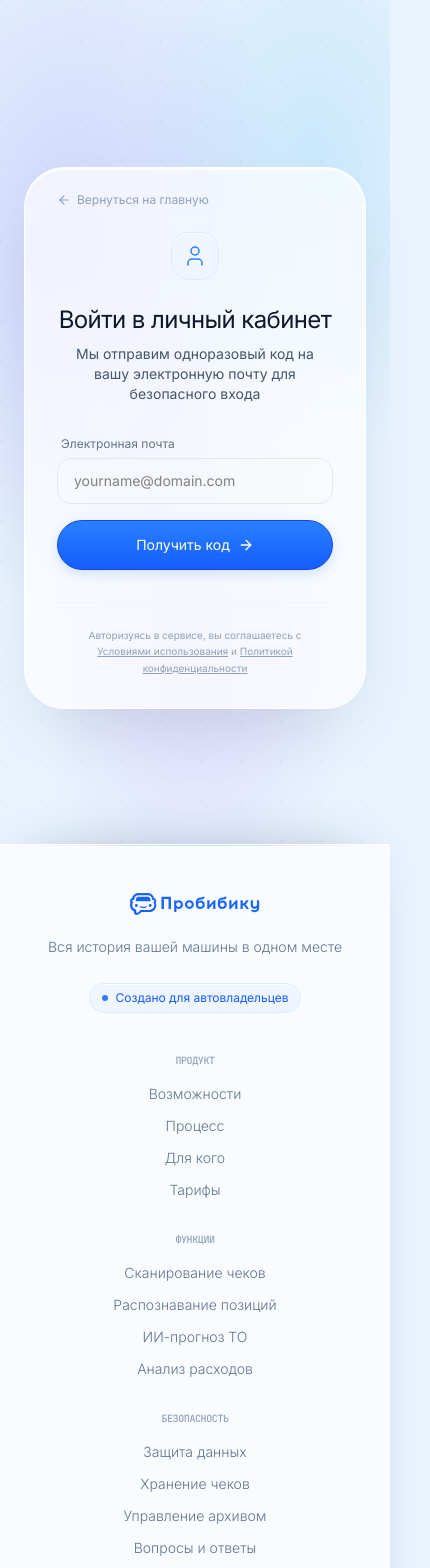
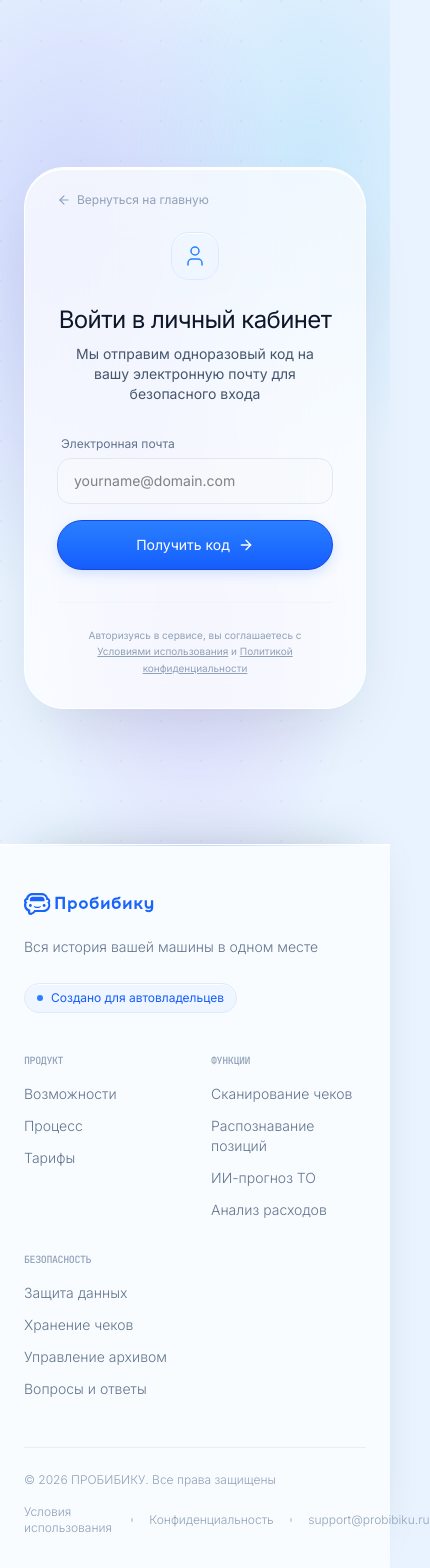
Before and after one commit to MukhamedzyanovDm/probibiku, a Next.js app: page /login in a window 390 px wide. Shown: the top 1568 px of the page, 430 px wide, since content can reach past the window. Built offline with nearby package versions, Linux system fonts and the light colour scheme.

Commit message:
style(footer): adjust mobile layout to 2 columns and left text alignment

```diff
--- a/src/components/Footer.tsx
+++ b/src/components/Footer.tsx
@@ -10,7 +10,7 @@ export function Footer() {
         {/* Main Footer Grid */}
         <div className="grid grid-cols-1 lg:grid-cols-[1.2fr_1.8fr] gap-10 lg:gap-16">
           {/* Brand / Summary */}
-          <div className="flex flex-col items-center lg:items-start text-center lg:text-left">
+          <div className="flex flex-col items-start text-left">
             <a href="#" className="flex items-center gap-3 group">
               <img src="/Probibiku_main_logo.svg" alt="ПРОБИБИКУ" className="h-[22.4px] w-auto" />
             </a>
@@ -26,23 +26,20 @@ export function Footer() {
           </div>
 
           {/* Footer Link Groups */}
-          <div className="grid grid-cols-1 sm:grid-cols-3 gap-8 text-center sm:text-left">
+          <div className="grid grid-cols-2 sm:grid-cols-3 gap-8 text-left">
             {/* Product */}
             <div>
               <p className="font-mono text-[10px] font-medium tracking-[-0.04em] text-slate-400 uppercase mb-4">
                 Продукт
               </p>
               <div className="flex flex-col gap-3 text-sm text-slate-500 font-light">
-                <a href="#features" className="hover:text-blue-600 transition-colors">
+                <a href="/#features" className="hover:text-blue-600 transition-colors">
                   Возможности
                 </a>
-                <a href="#workflow" className="hover:text-blue-600 transition-colors">
+                <a href="/#workflow" className="hover:text-blue-600 transition-colors">
                   Процесс
                 </a>
-                <a href="#built-for" className="hover:text-blue-600 transition-colors">
-                  Для кого
-                </a>
-                <a href="#pricing" className="hover:text-blue-600 transition-colors">
+                <a href="/#pricing" className="hover:text-blue-600 transition-colors">
                   Тарифы
                 </a>
               </div>
@@ -54,16 +51,16 @@ export function Footer() {
                 Функции
               </p>
               <div className="flex flex-col gap-3 text-sm text-slate-500 font-light">
-                <a href="#workflow" className="hover:text-blue-600 transition-colors">
+                <a href="/#demo" className="hover:text-blue-600 transition-colors">
                   Сканирование чеков
                 </a>
-                <a href="#features" className="hover:text-blue-600 transition-colors">
+                <a href="/#features" className="hover:text-blue-600 transition-colors">
                   Распознавание позиций
                 </a>
-                <a href="#features" className="hover:text-blue-600 transition-colors">
+                <a href="/#features" className="hover:text-blue-600 transition-colors">
                   ИИ-прогноз ТО
                 </a>
-                <a href="#features" className="hover:text-blue-600 transition-colors">
+                <a href="/#features" className="hover:text-blue-600 transition-colors">
                   Анализ расходов
                 </a>
               </div>
@@ -75,16 +72,16 @@ export function Footer() {
                 Безопасность
               </p>
               <div className="flex flex-col gap-3 text-sm text-slate-500 font-light">
-                <a href="#privacy" className="hover:text-blue-600 transition-colors">
+                <a href="/#privacy" className="hover:text-blue-600 transition-colors">
                   Защита данных
                 </a>
-                <a href="#privacy" className="hover:text-blue-600 transition-colors">
+                <a href="/#privacy" className="hover:text-blue-600 transition-colors">
                   Хранение чеков
                 </a>
-                <a href="#privacy" className="hover:text-blue-600 transition-colors">
+                <a href="/#privacy" className="hover:text-blue-600 transition-colors">
                   Управление архивом
                 </a>
-                <a href="#faq" className="hover:text-blue-600 transition-colors">
+                <a href="/#faq" className="hover:text-blue-600 transition-colors">
                   Вопросы и ответы
                 </a>
               </div>
@@ -93,7 +90,7 @@ export function Footer() {
         </div>
 
         {/* Bottom Row */}
-        <div className="mt-12 pt-6 border-t border-slate-200/70 flex flex-col md:flex-row items-center justify-between gap-4">
+        <div className="mt-12 pt-6 border-t border-slate-200/70 flex flex-col md:flex-row items-start md:items-center justify-between gap-4">
           <p className="text-xs text-slate-400 font-light">
             © 2026 ПРОБИБИКУ. Все права защищены
           </p>
@@ -107,8 +104,8 @@ export function Footer() {
               Конфиденциальность
             </a>
             <span className="w-1 h-1 rounded-full bg-slate-300" />
-            <a href="#" className="hover:text-blue-600 transition-colors">
-              Контакты
+            <a href="mailto:support@probibiku.ru" className="hover:text-blue-600 transition-colors">
+              support@probibiku.ru
             </a>
           </div>
         </div>
```
